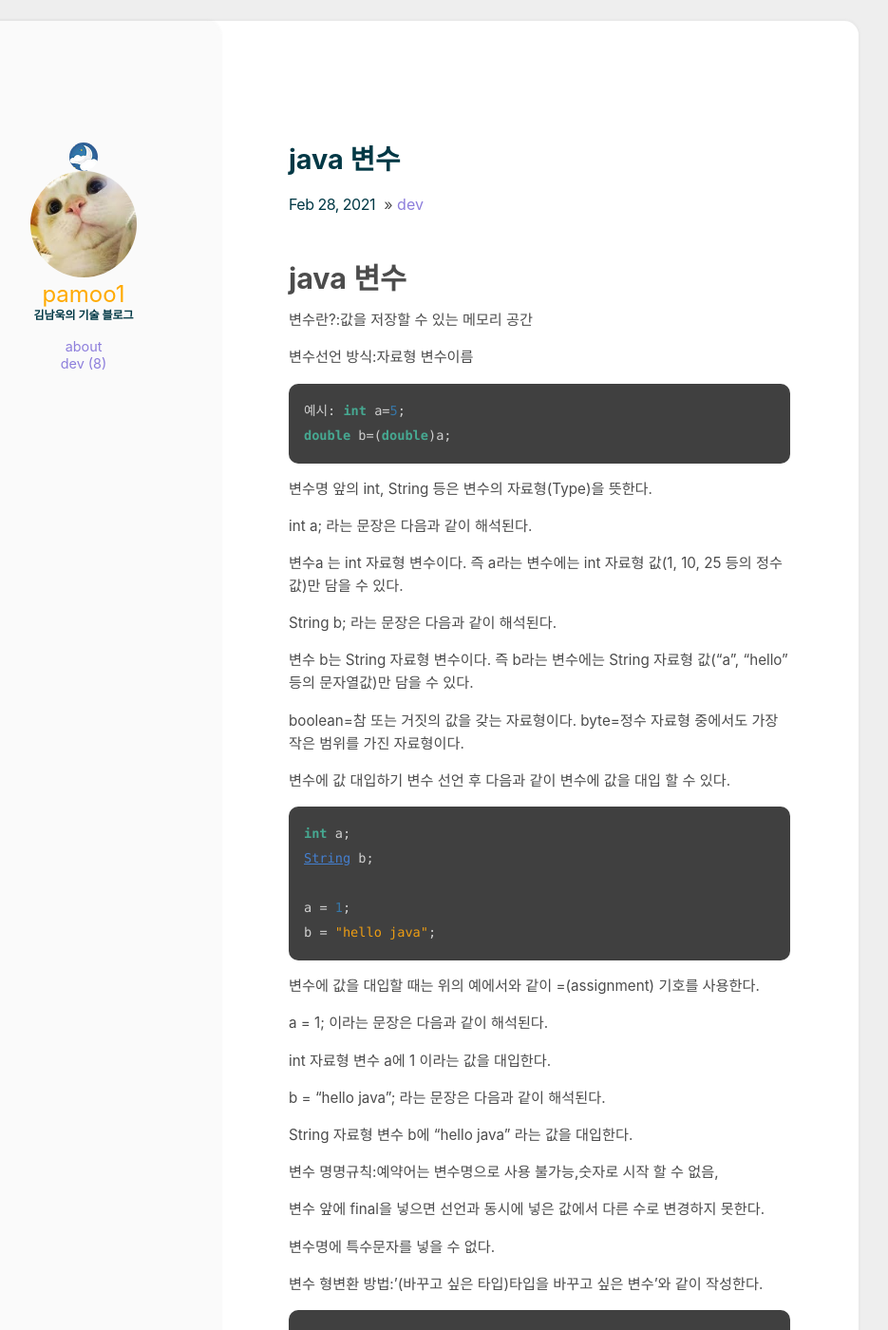
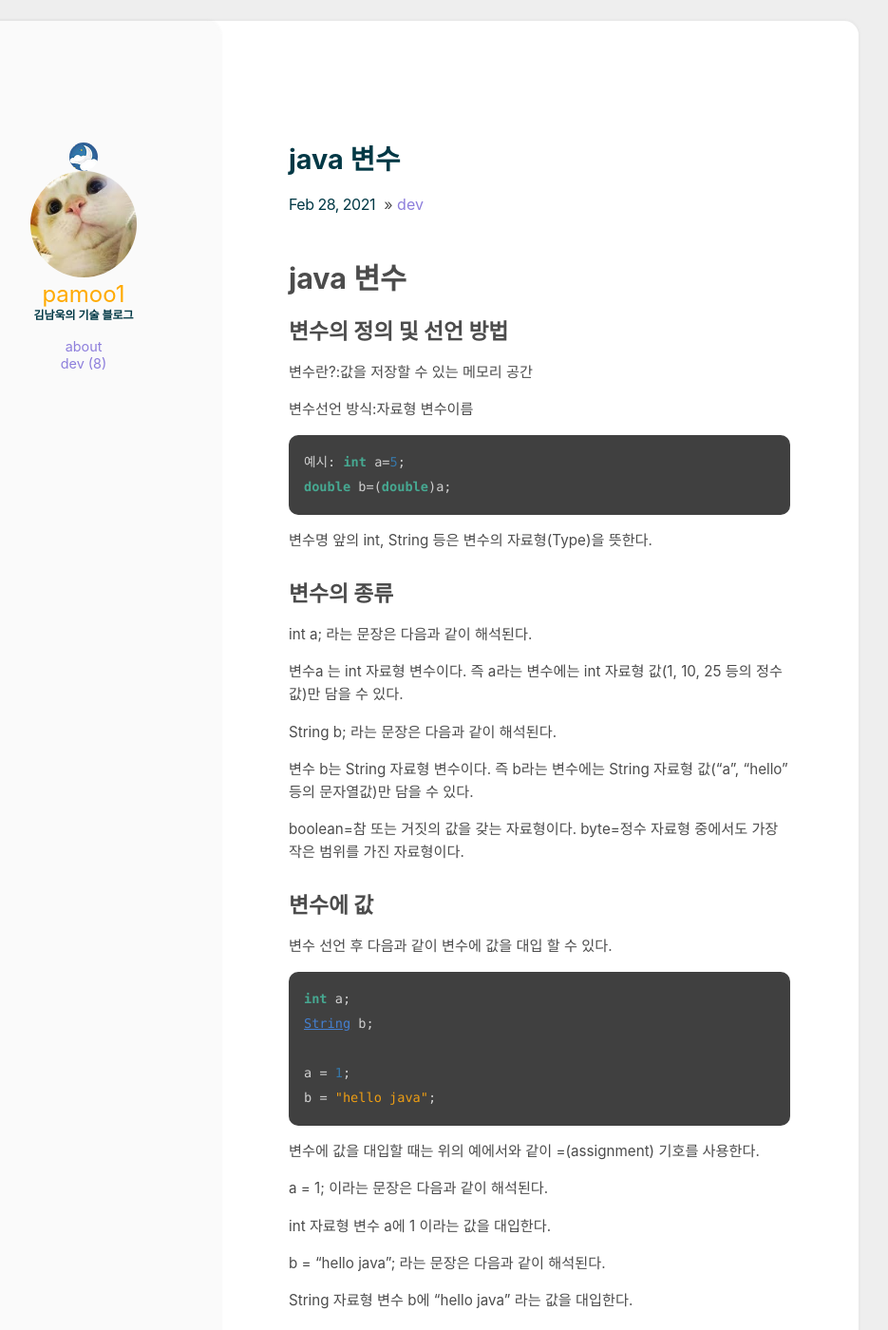
Before and after one commit to pamoo1/bloag, a Jekyll site: the page built from _posts/2021-02-28-java 변수.md, in a window 1280 px wide and 1400 px high. Shown: the whole window at 95% size, without its empty margins (216-1151 px from the left). Built offline with Jekyll 4.4.1, drawn with Linux system fonts in a browser that asks for light colours.

Commit message:
Update 2021-02-28-java 변수.md

````diff
--- a/_posts/2021-02-28-java 변수.md
+++ b/_posts/2021-02-28-java 변수.md
@@ -6,6 +6,8 @@ comments: true
 java 변수
 =============
 
+변수의 정의 및 선언 방법
+-------------
 변수란?:값을 저장할 수 있는 메모리 공간
 
 변수선언 방식:자료형 변수이름
@@ -16,6 +18,9 @@ double b=(double)a;
 ```
 변수명 앞의 int, String 등은 변수의 자료형(Type)을 뜻한다.
 
+
+변수의 종류
+-------------
 int a; 라는 문장은 다음과 같이 해석된다.
 
 변수a 는 int 자료형 변수이다. 즉 a라는 변수에는 int 자료형 값(1, 10, 25 등의 정수값)만 담을 수 있다.
@@ -27,7 +32,8 @@ String b; 라는 문장은 다음과 같이 해석된다.
 boolean=참 또는 거짓의 값을 갖는 자료형이다.
 byte=정수 자료형 중에서도 가장 작은 범위를 가진 자료형이다.
 
-변수에 값 대입하기
+변수에 값
+-------------
 변수 선언 후 다음과 같이 변수에 값을 대입 할 수 있다.
 ```java
 int a;
````
